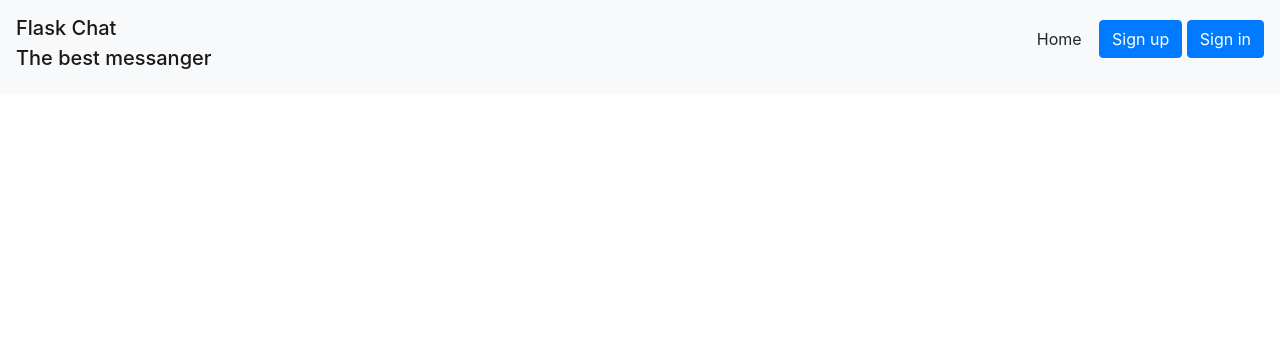
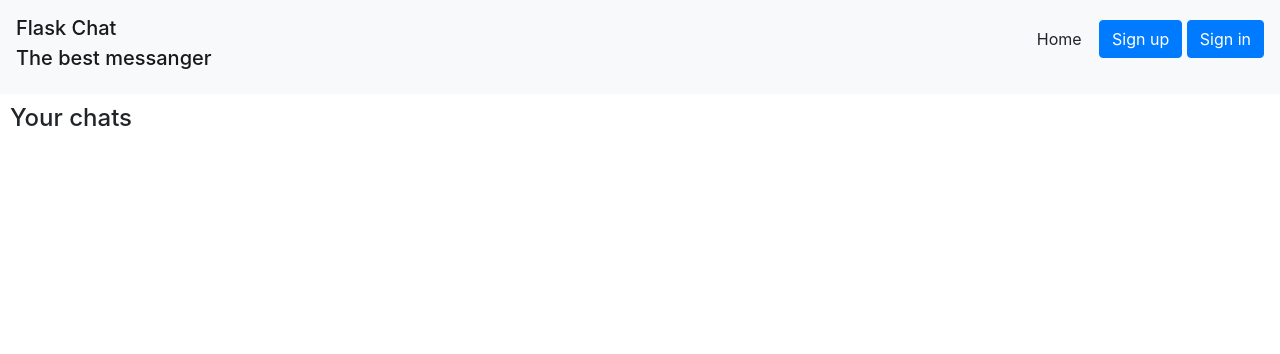
Before and after one commit to Rustemiq/Flask-Chat, a Flask app: page / in a window 1280 px wide. Shown: the top 354 px of the page. Run offline with Flask 3, Linux system fonts and the light colour scheme; parts of the project's set-up code (start-up, migrations or seed data) failed here and were passed over; some libraries are stand-ins or nearby versions.

Commit message:
добавлен шаблон и обработчик главной страницы

```diff
--- a/main.py
+++ b/main.py
@@ -1,10 +1,10 @@
 from flask import Flask, render_template, make_response, jsonify, redirect
 from flask_restful import Api
-from flask_login import LoginManager, login_user, login_required, logout_user
-from requests import post
+from flask_login import LoginManager, login_user, login_required, logout_user, current_user
+from requests import post, get
 
-from data.user_recources import UsersListResource
-from data.chat_recources import ChatsListResource
+from data.user_recources import UsersListResource, UsersResource
+from data.chat_recources import ChatsListResource, ChatsResource
 from forms.user_register import RegisterForm
 from forms.user_login import LoginForm
 from forms.chat_creation import ChatCreationForm
@@ -37,7 +37,15 @@ def bad_request(_):
 
 @app.route('/', methods=['GET', 'POST'])
 def home():
-    return render_template('base.html')
+    if current_user.is_authenticated:
+        chats_id = get(f'http://127.0.0.1:8080/api/users/{current_user.id}').json()['users']['chats']
+    else:
+        chats_id = []
+    chats = []
+    for chat_id in chats_id:
+        chat = get(f'http://127.0.0.1:8080/api/chats/{chat_id}').json()['chats']
+        chats.append(chat)
+    return render_template('home.html', chats=chats)
 
 
 @app.route('/register', methods=['GET', 'POST'])
@@ -125,5 +133,7 @@ def create_chat():
 if __name__ == '__main__':
     db_session.global_init('db/flask_chat.db')
     api.add_resource(UsersListResource, '/api/users')
+    api.add_resource(UsersResource, '/api/users/<int:user_id>')
     api.add_resource(ChatsListResource, '/api/chats')
+    api.add_resource(ChatsResource, '/api/chats/<int:chat_id>')
     app.run(port='8080', host='127.0.0.1')
--- a/templates/base.html
+++ b/templates/base.html
@@ -7,7 +7,7 @@
               href="https://stackpath.bootstrapcdn.com/bootstrap/4.4.1/css/bootstrap.min.css"
               integrity="sha384-Vkoo8x4CGsO3+Hhxv8T/Q5PaXtkKtu6ug5TOeNV6gBiFeWPGFN9MuhOf23Q9Ifjh"
               crossorigin="anonymous">
-        <link rel="stylesheet" type="text/css" href="static/css/style.css" />
+        <link rel="stylesheet" type="text/css" href="{{url_for('static', filename='css/style.css')}}">
         <title>{{title}}</title>
     </head>
     <body>
--- /dev/null
+++ b/templates/home.html
@@ -0,0 +1,10 @@
+{% extends "base.html" %}
+
+{% block content %}
+<h4>Your chats</h4>
+
+{% for chat in chats %}
+    <p class="btn btn-outline-primary" style="width: 50%; text-align: left"> {{ chat.name }} </p>
+{% endfor %}
+
+{% endblock %}
```
